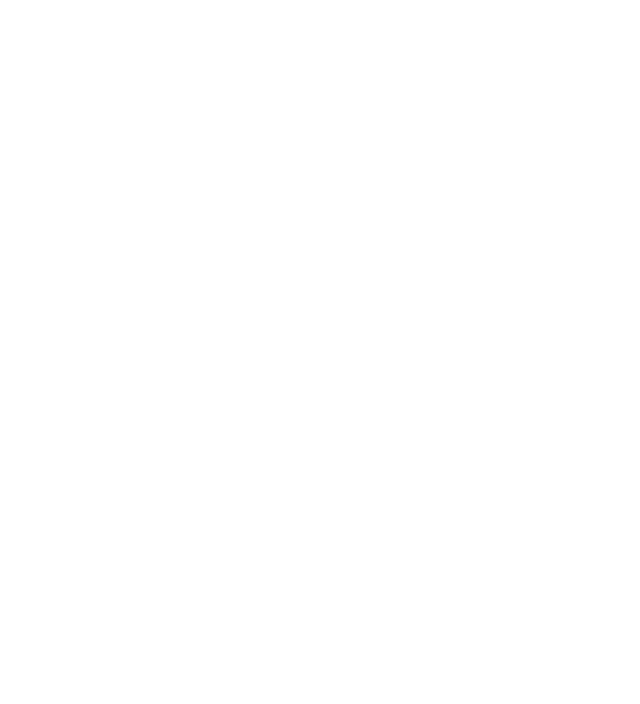
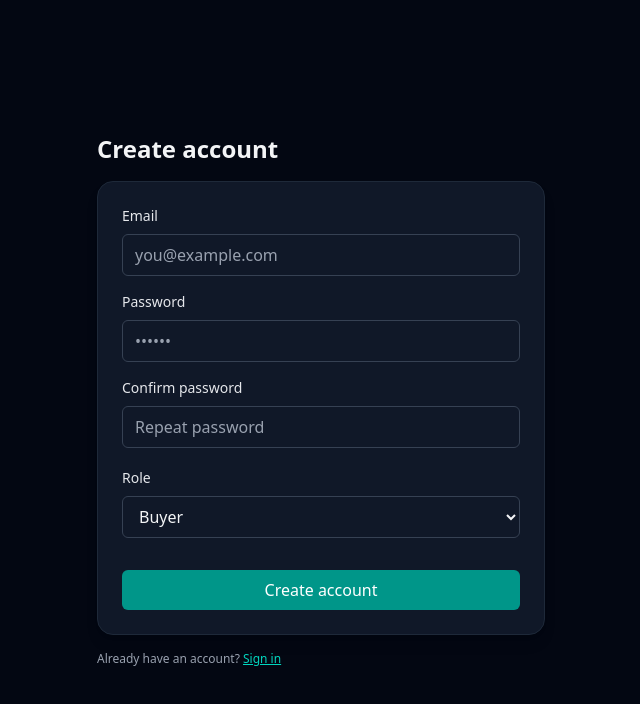
Before and after one commit to achewadakhil/BumbleBee, a React (Vite) app in the folder client/: page /signup in a window 1280 px wide. Before the commit this address had no page. Shown: the top 704 px of the page, without its empty margins (319-959 px from the left). Built offline with nearby package versions, Linux system fonts and the light colour scheme.

Commit message:
Minor changes

```diff
--- a/client/src/App.jsx
+++ b/client/src/App.jsx
@@ -1,12 +1,14 @@
 import { BrowserRouter, Route, Routes } from "react-router-dom";
-import Signup from "./pages/Signup";
+import SigninPage from "./pages/Signin";
+import SignupPage from "./pages/Signup";
 
 export default function App(){
 
   return <>
     <BrowserRouter>
       <Routes>
-        <Route path="/" element = {<Signup />} />
+        <Route path="/signup" element = {<SignupPage />} />
+        <Route path="/signin" element = {<SigninPage />} />
       </Routes>
     </BrowserRouter>
   </>
--- a/client/src/pages/Signin.jsx
+++ b/client/src/pages/Signin.jsx
@@ -25,9 +25,6 @@
     if (Object.keys(v).length) return setErrors(v);
 
     try {
-      // replace with your API call
-      // const res = await fetch('/api/auth/signin', { method: 'POST', body: JSON.stringify(form) })
-      // const data = await res.json()
       setMessage(`Signed in as ${form.email} (${form.role})`);
       setForm({ email: "", password: "", role: "student" });
     } catch (err) {
--- a/client/src/pages/Signup.jsx
+++ b/client/src/pages/Signup.jsx
@@ -1,9 +1,76 @@
-export default function Signup(){
-    return <>
-        <div className="h-screen bg-gray-500 flex justify-center items-center">
-            <div className="h-[30vh] w-[30vw] bg-red-500">
-                <h1></h1>
-            </div>
-        </div>
-    </>
+import React, { useState } from "react";
+
+export default function SignupPage() {
+  const [form, setForm] = useState({ email: "", password: "", confirmPassword: "", role: "student" });
+  const [errors, setErrors] = useState({});
+  const [message, setMessage] = useState("");
+
+  function handleChange(e) {
+    const { name, value } = e.target;
+    setForm((s) => ({ ...s, [name]: value }));
+    setErrors((s) => ({ ...s, [name]: "" }));
+    setMessage("");
+  }
+
+  function validate() {
+    const errs = {};
+    if (!form.email || !/^[^\s@]+@[^\s@]+\.[^\s@]+$/.test(form.email)) errs.email = "Enter a valid email";
+    if (!form.password || form.password.length < 6) errs.password = "Password must be at least 6 chars";
+    if (form.confirmPassword !== form.password) errs.confirmPassword = "Passwords do not match";
+    return errs;
+  }
+
+  async function onSubmit(e) {
+    e.preventDefault();
+    const v = validate();
+    if (Object.keys(v).length) return setErrors(v);
+
+    try {
+      setMessage(`Account created for ${form.email} as ${form.role}`);
+      setForm({ email: "", password: "", confirmPassword: "", role: "student" });
+    } catch (err) {
+      setMessage("Failed to create account");
+    }
+  }
+
+  return (
+    <div className="min-h-screen bg-gray-950 flex items-center justify-center p-6">
+      <div className="w-full max-w-md">
+        <h1 className="text-2xl font-semibold text-gray-100 mb-4">Create account</h1>
+        <form onSubmit={onSubmit} className="bg-gray-900 border border-gray-800 rounded-2xl p-6 shadow-lg" noValidate>
+          <label className="block text-gray-200 text-sm mb-2">Email</label>
+          <input name="email" value={form.email} onChange={handleChange} type="email" placeholder="you@example.com" className="w-full bg-gray-900 border border-gray-700 text-gray-100 placeholder-gray-400 rounded-md px-3 py-2 mb-2 focus:outline-none focus:ring-2 focus:ring-teal-500" />
+          {errors.email && <p className="text-red-400 text-xs mb-2">{errors.email}</p>}
+
+          <label className="block text-gray-200 text-sm mt-2 mb-2">Password</label>
+          <input name="password" value={form.password} onChange={handleChange} type="password" placeholder="••••••" className="w-full bg-gray-900 border border-gray-700 text-gray-100 placeholder-gray-400 rounded-md px-3 py-2 mb-2 focus:outline-none focus:ring-2 focus:ring-teal-500" />
+          {errors.password && <p className="text-red-400 text-xs mb-2">{errors.password}</p>}
+
+          <label className="block text-gray-200 text-sm mt-2 mb-2">Confirm password</label>
+          <input name="confirmPassword" value={form.confirmPassword} onChange={handleChange} type="password" placeholder="Repeat password" className="w-full bg-gray-900 border border-gray-700 text-gray-100 placeholder-gray-400 rounded-md px-3 py-2 mb-2 focus:outline-none focus:ring-2 focus:ring-teal-500" />
+          {errors.confirmPassword && <p className="text-red-400 text-xs mb-2">{errors.confirmPassword}</p>}
+
+          <div className="mt-3 mb-4">
+            <label htmlFor="role" className="block text-gray-200 text-sm mb-2">Role</label>
+            <select
+              id="role"
+              name="role"
+              value={form.role}
+              onChange={handleChange}
+              className="w-full bg-gray-900 border border-gray-700 text-gray-100 placeholder-gray-400 rounded-md px-3 py-2 mb-2 focus:outline-none focus:ring-2 focus:ring-teal-500"
+            >
+              <option value="buyer">Buyer</option>
+              <option value="vendor">Vendor</option>
+            </select>
+          </div>
+
+          <button type="submit" className="w-full py-2 rounded-md mt-2 bg-teal-600 text-white font-medium hover:opacity-95">Create account</button>
+
+          {message && <div className="mt-4 text-sm text-gray-100 bg-gray-800 border border-gray-700 rounded-md p-3">{message}</div>}
+        </form>
+
+        <p className="mt-4 text-xs text-gray-400">Already have an account? <a href="/signin" className="text-teal-400 underline">Sign in</a></p>
+      </div>
+    </div>
+  );
 }
```
